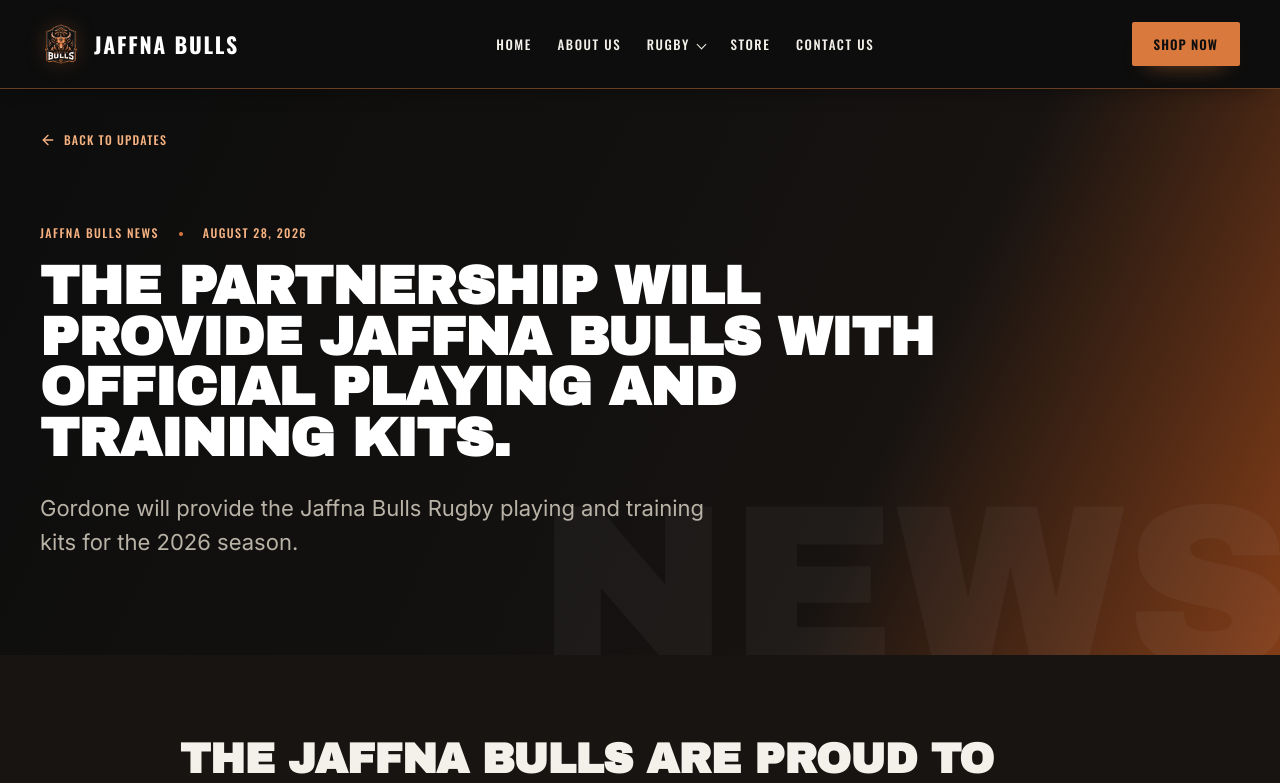
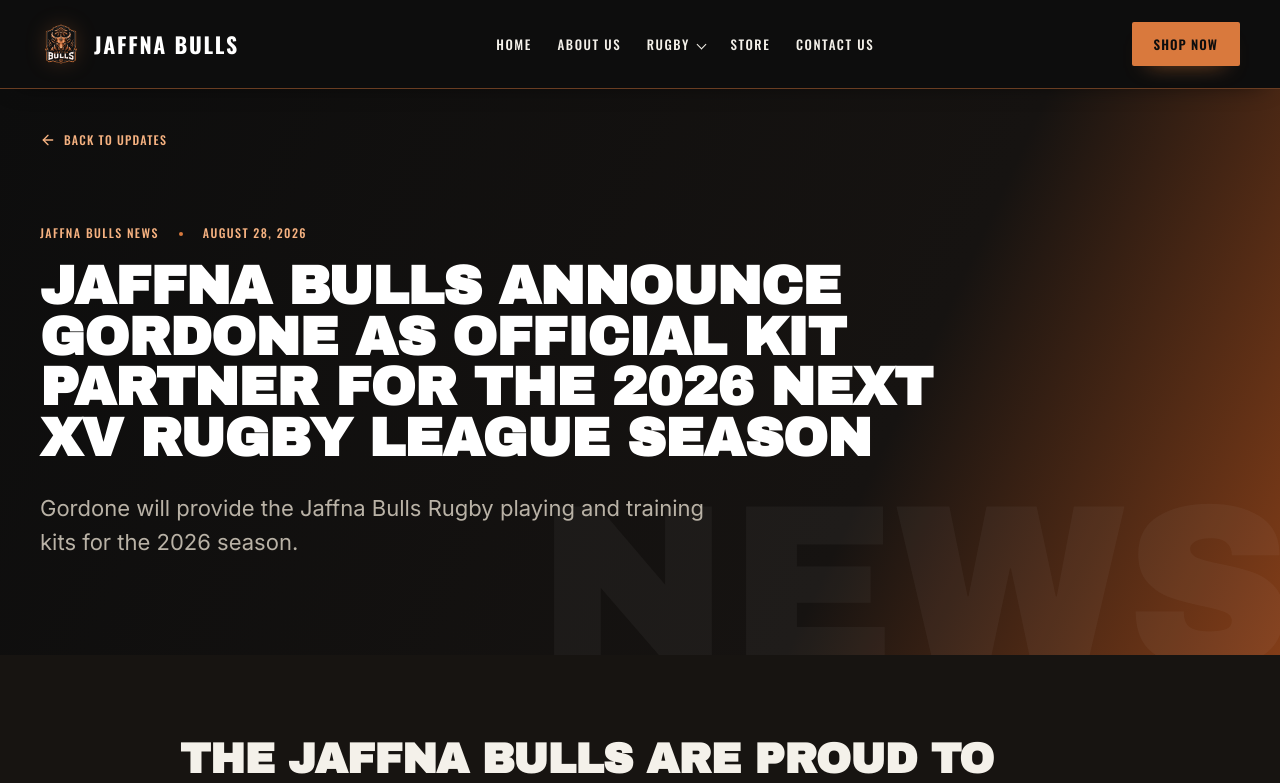
Before and after one commit to jaffna-bulls/jaffna-bulls, a React (Vite) app: page /news/gordone-as-official-kit-partner in a window 1280 px wide. Shown: the top 783 px of the page. Built offline with nearby package versions, Linux system fonts and the light colour scheme.

Commit message:
4th News feed added second

```diff
--- a/src/data/newsData.js
+++ b/src/data/newsData.js
@@ -9,7 +9,7 @@
     subtitle:
       "The partnership will provide Jaffna Bulls with official playing and training kits",
     fullTitle:
-      "The partnership will provide Jaffna Bulls with official playing and training kits.",
+      "Jaffna Bulls Announce Gordone as Official Kit Partner for the 2026 Next XV Rugby League Season",
     fullSubtitle:
       "Gordone will provide the Jaffna Bulls Rugby playing and training kits for the 2026 season.",
     images: [],
```
